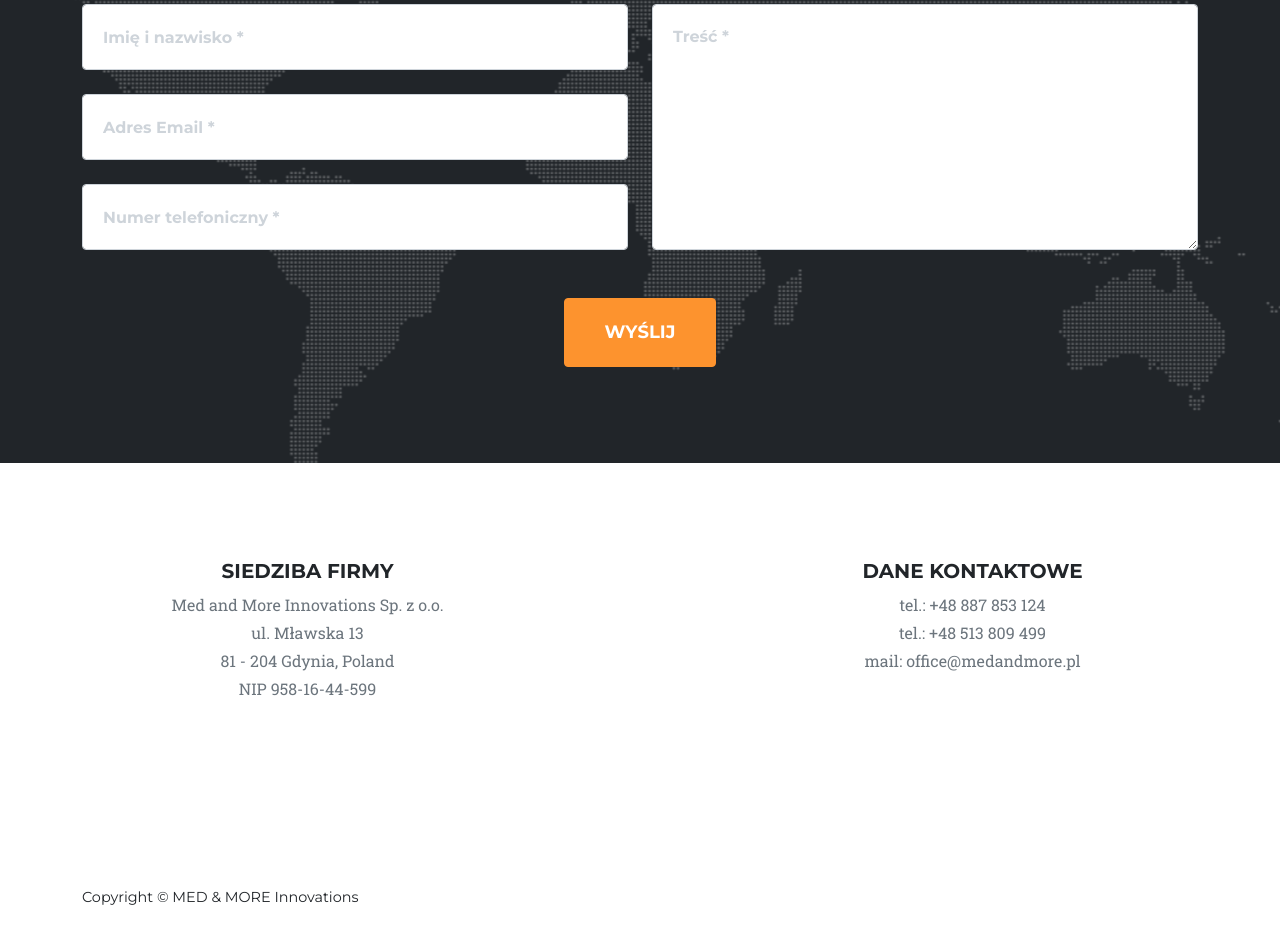
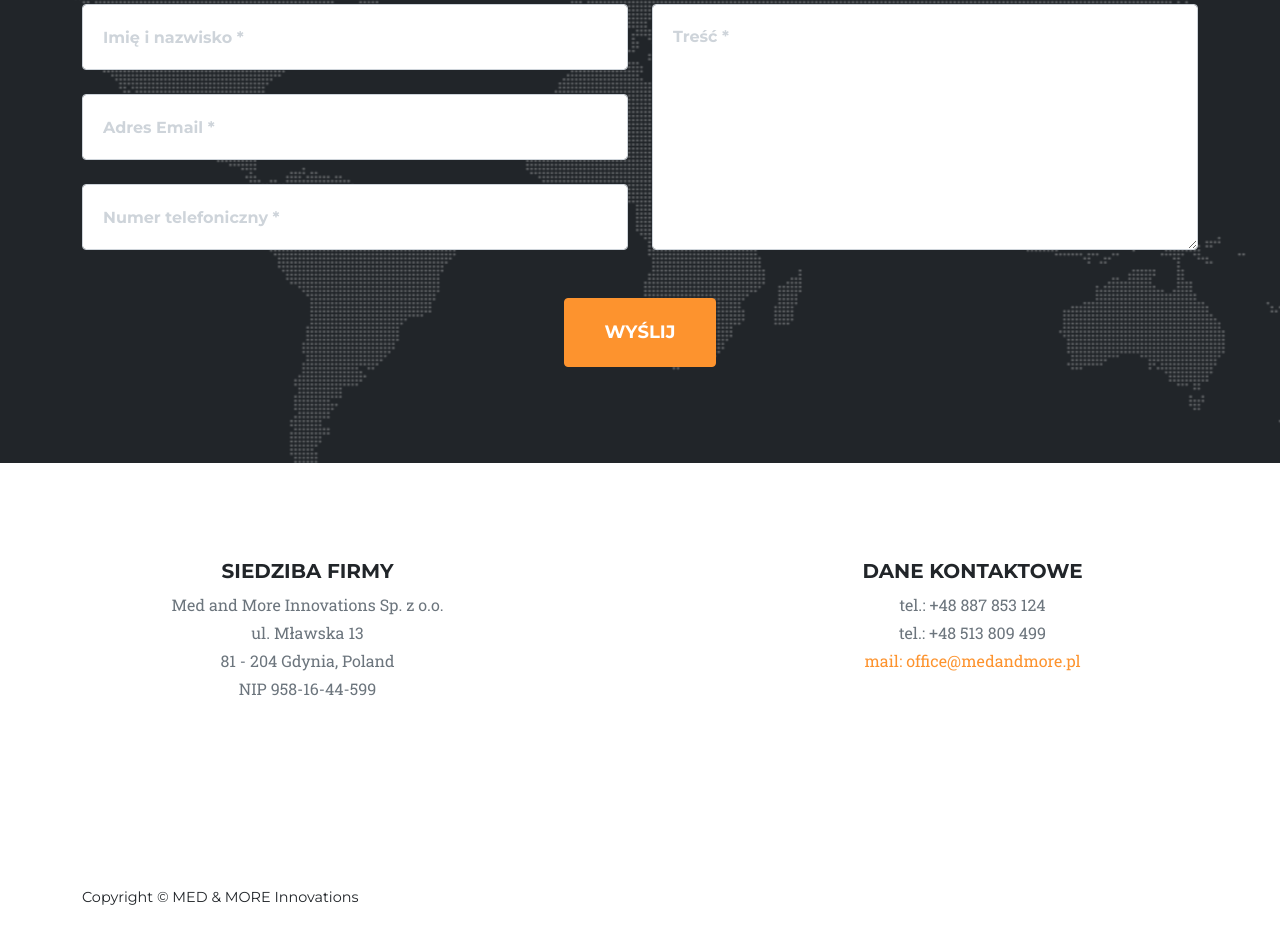
Before and after one commit to AdrianStankiewicz/medandmore, a plain HTML site: page index.html in a window 1280 px wide. Shown: the part 5178-6111 px from the top of the page. Drawn offline with nearby package versions, Linux system fonts and the light colour scheme; a web font is replaced by a local one.

Commit message:
added mailto to mail

```diff
--- a/index.html
+++ b/index.html
@@ -317,7 +317,7 @@
                 <div class="col-sm-5 mb-5 offset-sm-2 d-flex align-items-stretch">
                     <div class="container text-center">
                         <h5>DANE KONTAKTOWE</h5>
-                        <p class="text-muted">tel.: +48 887 853 124<br>tel.: +48 513 809 499<br>mail: office@medandmore.pl</p>
+                        <p class="text-muted">tel.: +48 887 853 124<br>tel.: +48 513 809 499<br><a href="mailto:office@medandmore.pl">mail: office@medandmore.pl</a></p>
                     </div>
                 </div>
             </div>
```
